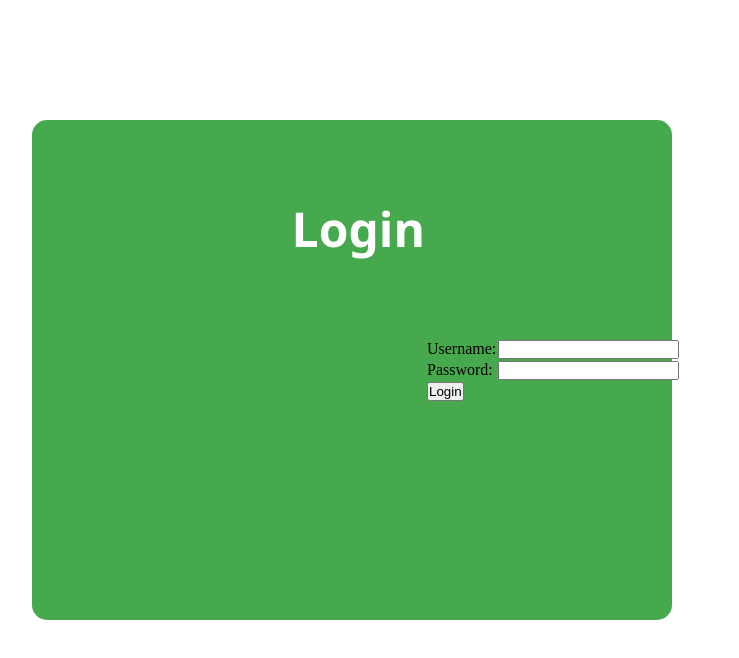
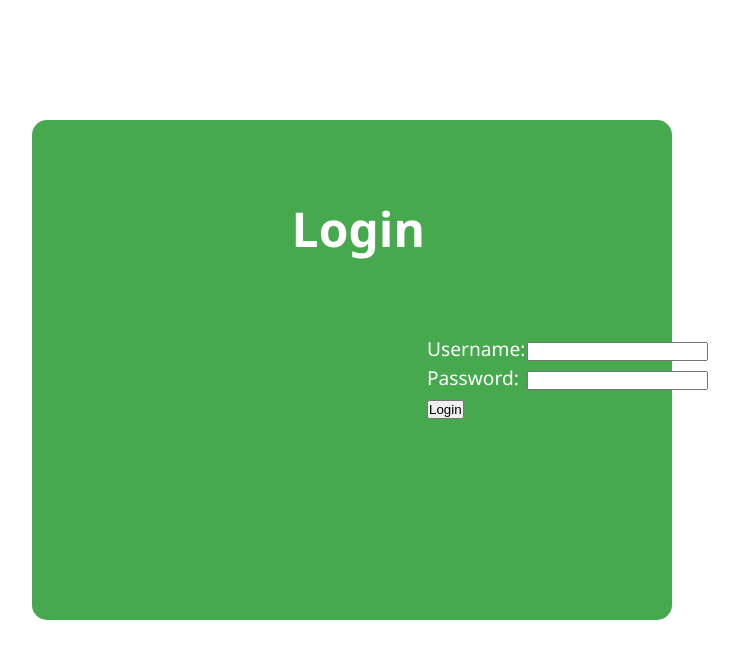
Before and after one commit to ashensilva12/SarpResQ, a React (Vite) app: page / in a window 1280 px wide. Shown: the top 658 px of the page, without its empty margins (326-1065 px from the left). Built offline with nearby package versions, Linux system fonts and the light colour scheme.

Commit message:
Update Login.css

```diff
--- a/src/component/pages/Login.css
+++ b/src/component/pages/Login.css
@@ -25,3 +25,12 @@
     font-size: 2rem;
     padding-top: 20px;
 }
+.table{
+    padding-right: 70%;
+    padding-left: 0%;
+    padding-top: 5%;
+    color: white;
+    font-family: 'Segoe UI', Tahoma, Geneva, Verdana, sans-serif;
+    font-size: 1.2rem;
+    gap: 20px;
+}
```
